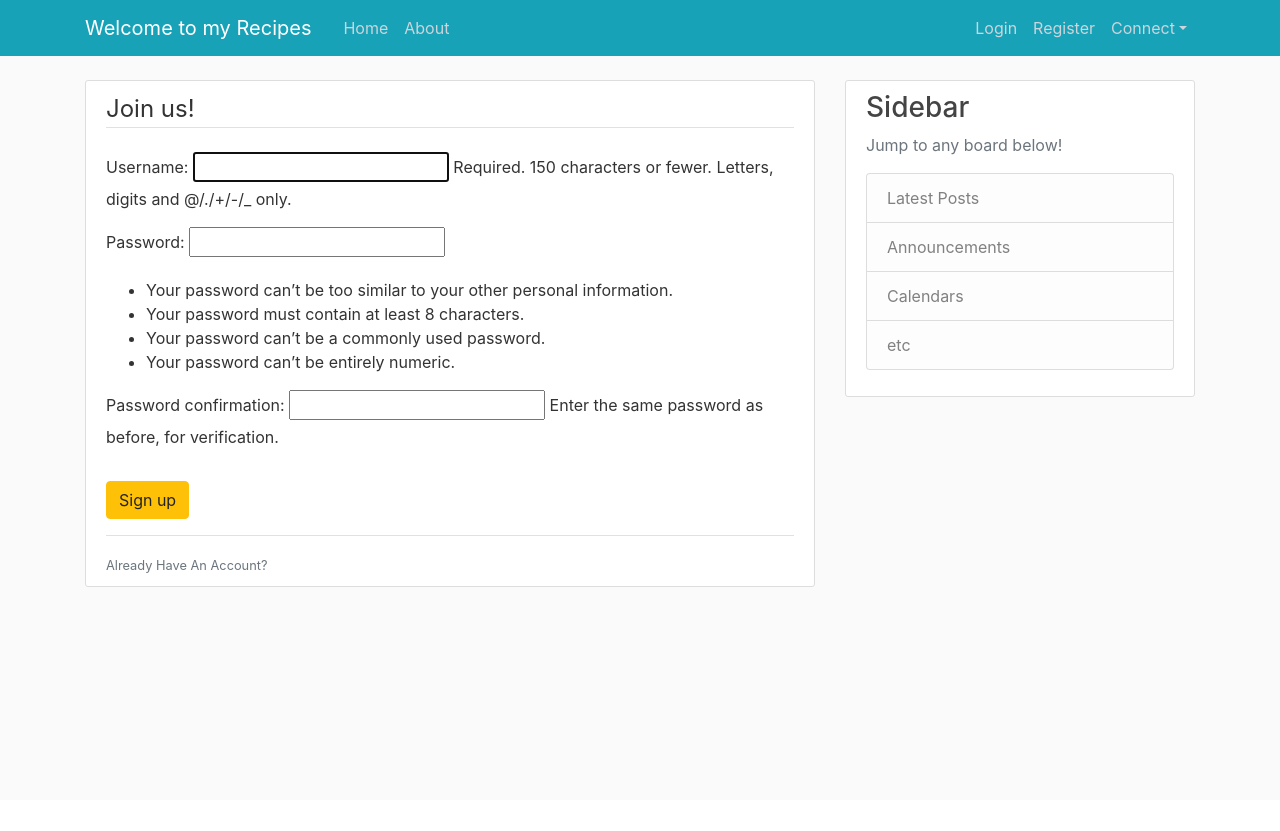
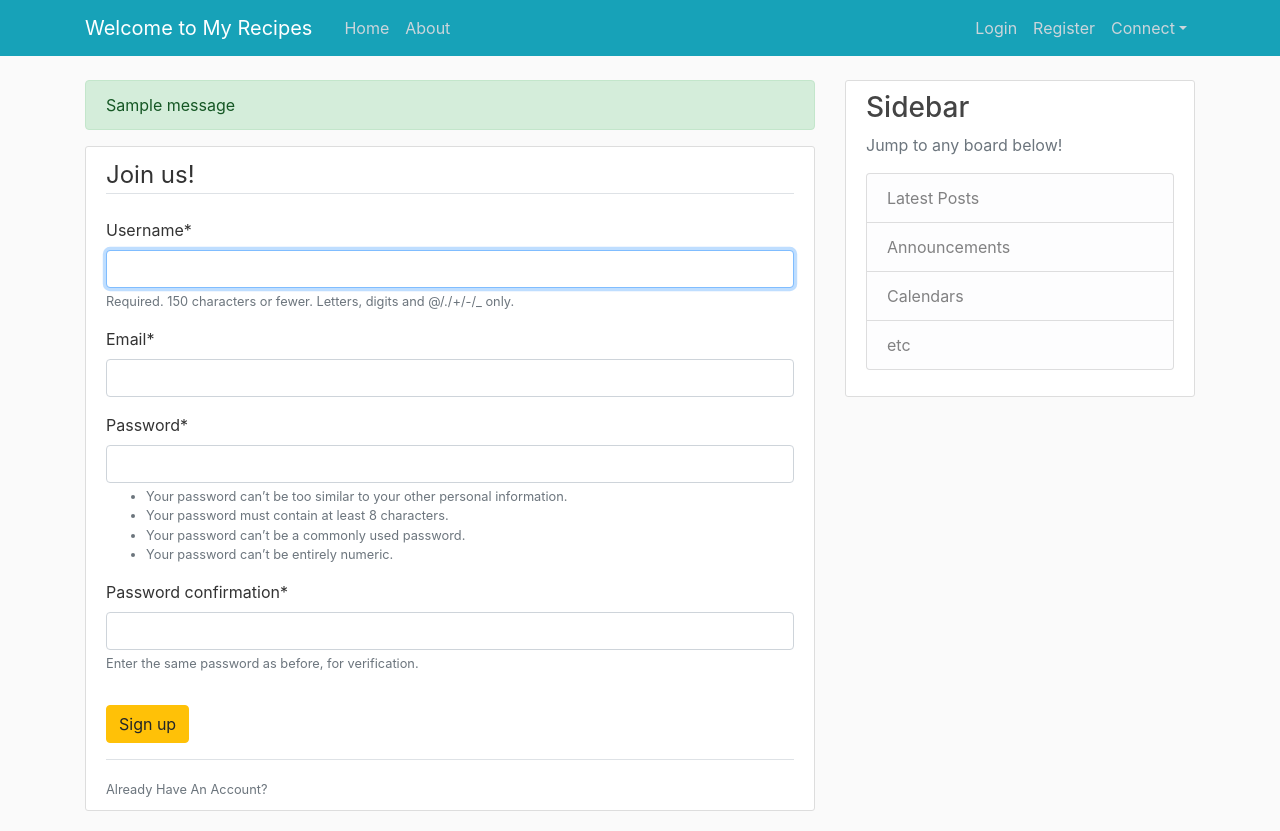
Before and after one commit to MFierro25/django_blog, a Django app: page /register/ in a window 1280 px wide. Before the commit the page ends 587 px from the top, so only its background shows below. Run offline with Django 4.2, Linux system fonts and the light colour scheme; one stand-in notice (Sample message) is shown; some libraries are stand-ins or nearby versions.

Commit message:
finished registration page

```diff
--- a/blog/templates/blog/base.html
+++ b/blog/templates/blog/base.html
@@ -25,7 +25,7 @@
         <header class="site-header">
             <nav class="navbar navbar-expand-md navbar-dark bg-info fixed-top">
               <div class="container">
-                <a class="navbar-brand mr-4" href="/">Welcome to my Recipes</a>
+                <a class="navbar-brand mr-4" href="/">Welcome to My Recipes</a>
                 <button class="navbar-toggler" type="button" data-toggle="collapse" data-target="#navbarToggle" aria-controls="navbarToggle" aria-expanded="false" aria-label="Toggle navigation">
                 <span class="navbar-toggler-icon"></span>
                 </button>
@@ -52,6 +52,14 @@
         <main role="main" class="container">
                 <div class="row">
                 <div class="col-md-8">
+                {% if messages %}
+                  {% for message in messages %}
+                    <div class="alert alert-{{message.tags}}">
+                    {{ message }}
+                    </div>
+                  {% endfor %}
+                {% endif %}
+
                 {% block content %}{% endblock %}
                 </div>
                 <div class="col-md-4">
--- a/full_django_blog/settings.py
+++ b/full_django_blog/settings.py
@@ -34,6 +34,7 @@ INSTALLED_APPS = [
     # created apps
     'blog.apps.BlogConfig',
     'users.apps.UsersConfig',
+    'crispy_forms',
     # //
     'django.contrib.admin',
     'django.contrib.auth',
@@ -125,3 +126,5 @@ STATIC_URL = 'static/'
 # https://docs.djangoproject.com/en/4.0/ref/settings/#default-auto-field
 
 DEFAULT_AUTO_FIELD = 'django.db.models.BigAutoField'
+
+CRISPY_TEMPLATE_PACK = 'bootstrap4'
--- /dev/null
+++ b/users/forms.py
@@ -0,0 +1,10 @@
+from django import forms
+from django.contrib.auth.models import User
+from django.contrib.auth.forms import UserCreationForm
+
+class UserRegisterForm(UserCreationForm):
+    email = forms.EmailField()
+
+    class Meta:
+        model = User
+        fields = ['username', 'email', 'password1', 'password2']
--- a/users/templates/users/register.html
+++ b/users/templates/users/register.html
@@ -1,11 +1,13 @@
 {% extends "blog/base.html" %}
+{% load crispy_forms_tags %}
+
 {% block content %}
     <div class='content-section'>
         <form method="POST" >
         {% csrf_token %}
         <fieldset class="form-group" >
             <legend class='border-bottom mb-4'> Join us! </legend>
-            {{ form.as_p }}
+            {{ form | crispy }}
         </fieldset>
         <div class = "form-group">
             <button class="btn btn-warning" type="submit" >Sign up</button>
--- a/users/views.py
+++ b/users/views.py
@@ -1,9 +1,15 @@
-from django.shortcuts import render
-from django.contrib.auth.forms import UserCreationForm
+from django.shortcuts import render, redirect
+from django.contrib import messages
+from .forms import UserRegisterForm
 
 def register(request):
     if request.method == 'POST':
-        form = UserCreationForm(request.POST)
+        form = UserRegisterForm(request.POST)
+        if form.is_valid():
+            form.save()
+            username = form.cleaned_data.get('username')
+            messages.success(request, f'Account created for {username}')
+            return redirect('blog-home')
     else:
-        form = UserCreationForm()
+        form = UserRegisterForm()
     return render(request, 'users/register.html', {'form': form})
```
Also changed, not shown: db.sqlite3.
